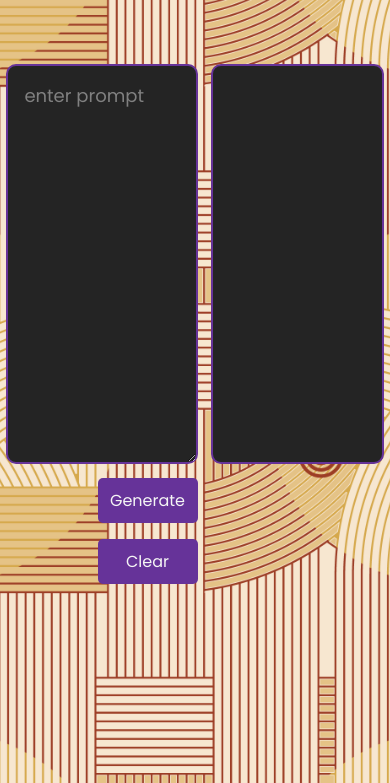
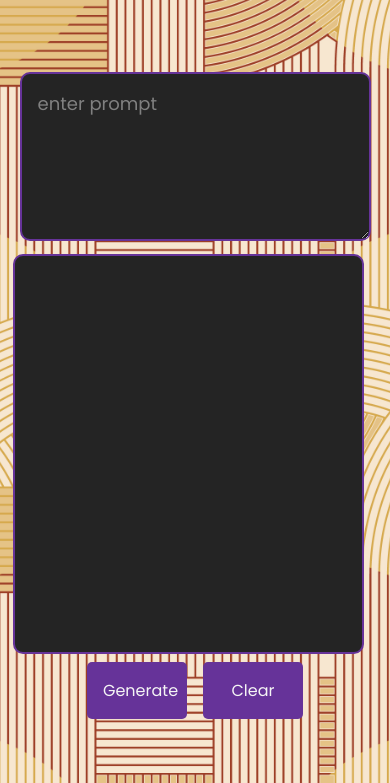
Before and after one commit to Hrushikesh-Reddy/Ai-Image-Generator, a Node server app: page /genpage in a window 390 px wide. Shown: the part 61-844 px from the top of the page. Run offline with Node 20, Linux system fonts and the light colour scheme; some libraries are stand-ins or nearby versions.

Commit message:
added mobile layout

```diff
--- a/app_server/controllers/genController.js
+++ b/app_server/controllers/genController.js
@@ -11,9 +11,9 @@ const genrender = async (req, res) => {
 
 const genimg = async (req, res) => {
   const prompt = req.query.prompt;
+  res.writeHead(200, { "Content-Type": "application/json" });
   try {
     let val = await gene(prompt);
-    res.writeHead(200, { "Content-Type": "application/json" });
     res.end(JSON.stringify({ img_url: val }));
     db.save(val, prompt);
   } catch (e) {
@@ -39,7 +39,7 @@ async function gene(prompt) {
   console.log(res);
   return res.output[0];
 
-  /*   return new Promise((res, rej) => {
+/*     return new Promise((res, rej) => {
     setTimeout(() => {
       res(
         "https://processed-model-result.s3.us-east-2.amazonaws.com/1a0669e1-5282-4540-9452-a6d3e81ead96_0.png"
--- a/app_server/views/genpage.jade
+++ b/app_server/views/genpage.jade
@@ -34,10 +34,12 @@ html(lang='en')
         a.menu-text(href='https://github.com/Hrushikesh-Reddy/team') Github
     // end of defaults
     .cont
-      textarea#txta(name='', placeholder='enter prompt')
-      #frame.geni
-    button#btn.bt Generate
-    button#clr.bt Clear
+      .fcont
+        textarea#txta(name='', placeholder='enter prompt')
+        #frame.geni
+      .bcont
+        button#btn.bt Generate
+        button#clr.bt Clear
     script(src='/public/js/genpage.js')
     script.
       function show(){
--- a/public/css/genpage.css
+++ b/public/css/genpage.css
@@ -98,8 +98,32 @@
     .card{
         max-width: 300px;
     }
+    .cont{
+        flex-direction: column;
+        margin:0.5rem;
+        max-width: 100vw;
+    }
+    #txta, .geni {
+        width:90vw;
+    }
+    .geni{
+        margin:0;
+    }
+    #txta{
+        height:20vh;
+        overflow-y: scroll;
+    }
+    .bcont{
+        display: flex;
+        flex-direction: row;
+        flex-flow: wrap;
+        max-width: 100%;
+    }
+    .bt{
+        margin:  0.5rem;
+        padding: 1rem;
+    }
 }
-
 
 @media only screen and (min-width: 768px) and (max-width: 2000px){
     .ham, .navm{
@@ -108,4 +132,19 @@
     header{
         padding: 0.5rem;
     }
+    .cont{
+        flex-direction: column;
+    }
+    .fcont{
+        display: flex;
+        justify-content: center;
+        align-items: center;
+    }
+    .bt{
+        margin:  0.5rem;
+        padding: 1rem;
+        display: inline-flex;
+        justify-content: center;
+        align-items: center;
+    }
 }
--- a/public/js/genpage.js
+++ b/public/js/genpage.js
@@ -12,7 +12,8 @@ async function generate() {
   }
   try {
     let obj = await fetch(
-      `https://team-c3rb.onrender.com/genpage/api/generate/?prompt=${prompt}`
+        `https://team-c3rb.onrender.com/genpage/api/generate/?prompt=${prompt}`
+/*       `http://localhost:3000/genpage/api/generate/?prompt=${prompt}` */
     );
     let res = await obj.json();
     img.src = res.img_url;
```
